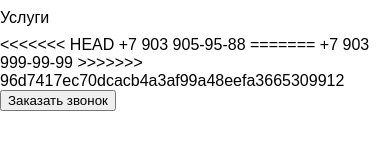
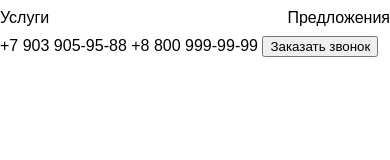
Before and after one commit to LabaBaobaba/special-app, a plain HTML site: page index.html in a window 390 px wide. Drawn offline with Linux system fonts and the light colour scheme.

Commit message:
Update index.html added phone number and nav item benefits

```diff
--- a/index.html
+++ b/index.html
@@ -13,14 +13,13 @@
     <header>
         <nav>
             <a href="#services">Услуги</a>
+            <a href="#benefits">Предложения</a>
         </nav>
 
         <div>
-<<<<<<< HEAD
+
             <a href="tel:+79039059588">+7 903 905-95-88</a>
-=======
-            <a href="tel:+79038887766">+7 903 999-99-99</a>
->>>>>>> 96d7417ec70dcacb4a3af99a48eefa3665309912
+            <a href="tel:+88009999999">+8 800 999-99-99</a>
             <button>Заказать звонок</button>
         </div>
     </header>
```
